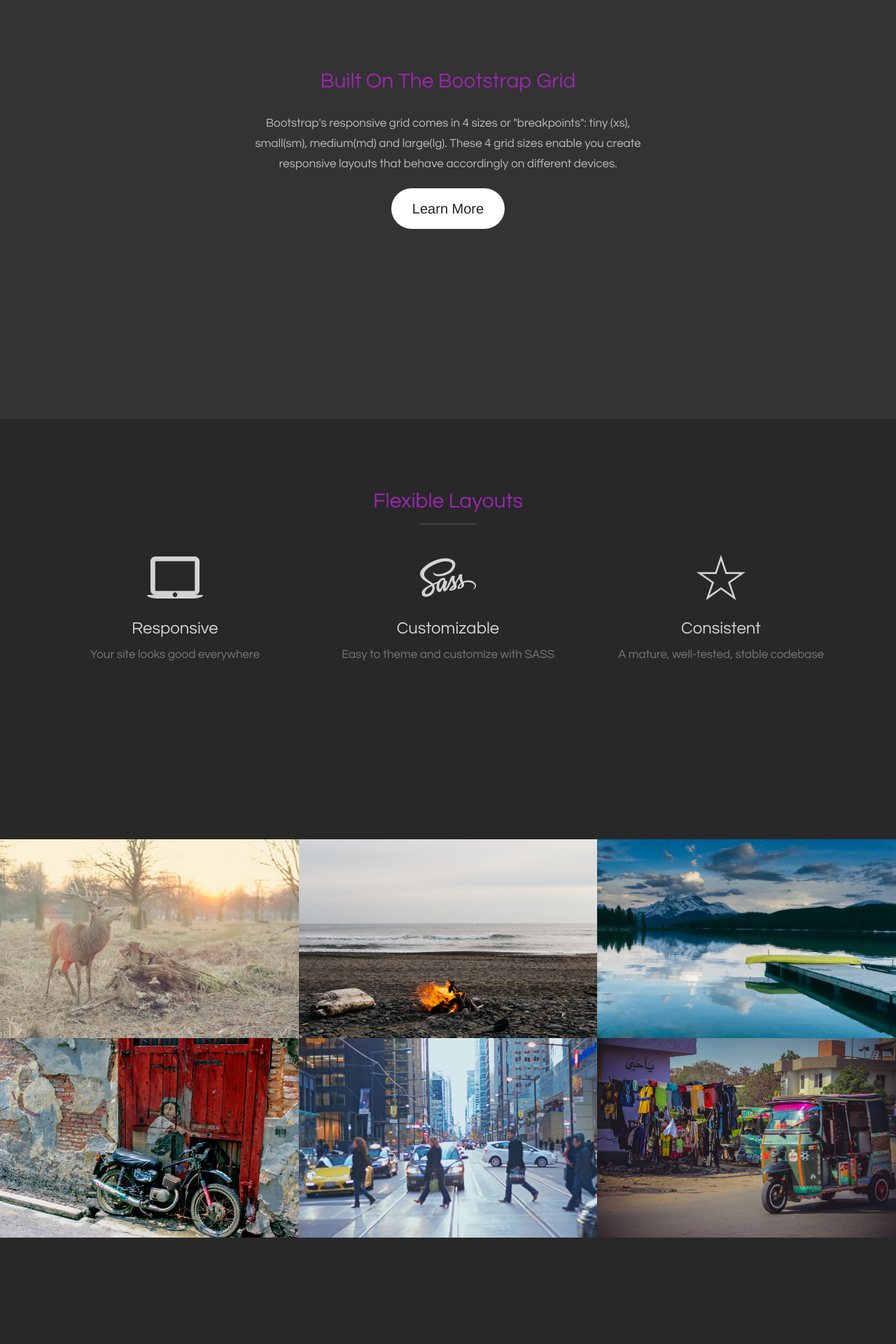
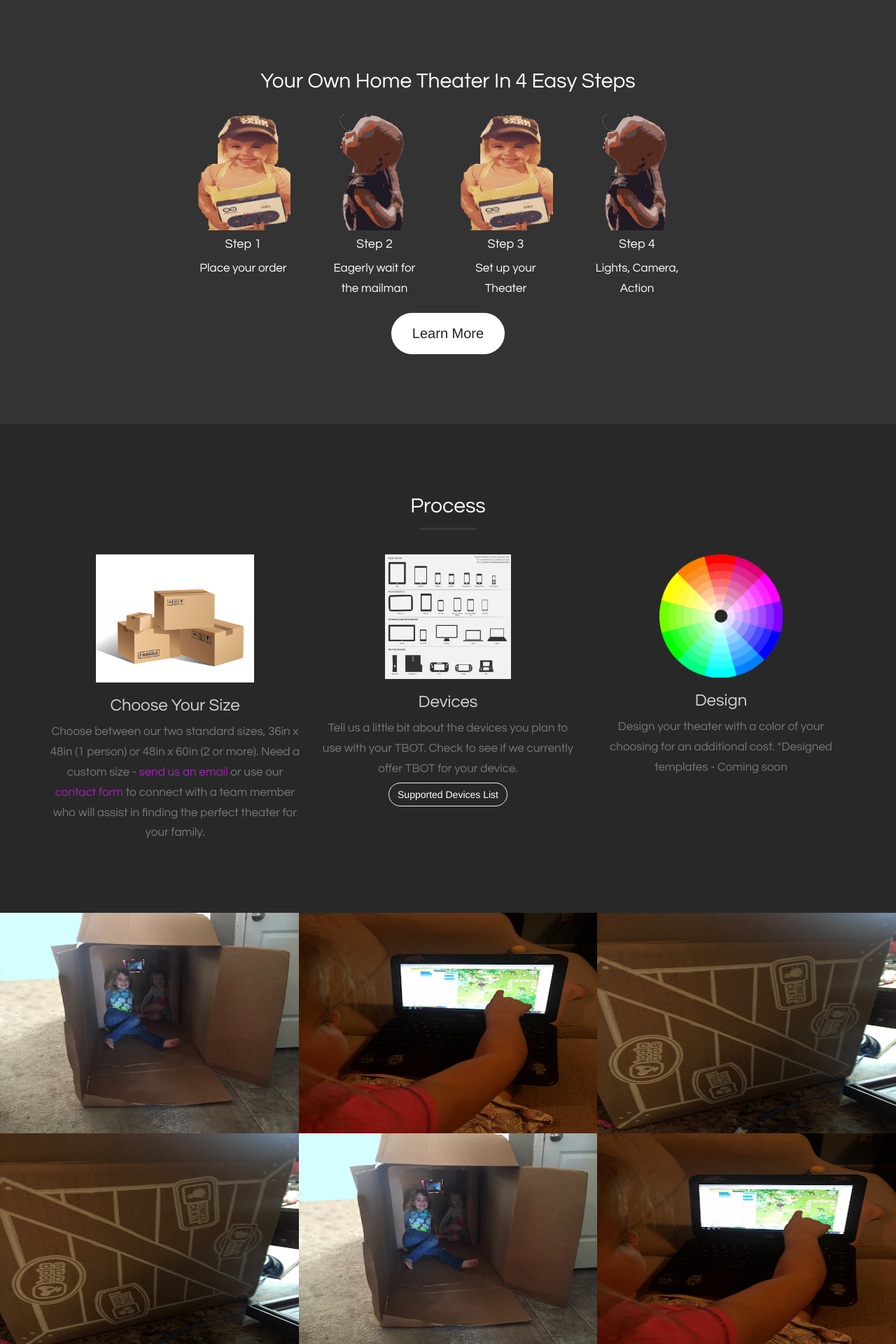
Before and after one commit to jeffboeh/Portfolio, a PHP site: page / in a window 1280 px wide. Shown: the part 801-2721 px from the top of the page at 70% size. Run offline with PHP 8.4, Linux system fonts and the light colour scheme; some libraries are stand-ins or nearby versions; some web fonts are replaced.

Commit message:
Added content

```diff
--- a/css/styles.css
+++ b/css/styles.css
@@ -93,7 +93,7 @@ img {
 }
 
 .text-primary {
-    color: #9c27b0;
+    color: #ffffff;
 }
 
 .modal-content {
@@ -164,12 +169,35 @@ footer {
     background-color: transparent;
 }
 
+.steps-bar .step1 {
+    padding-right: 5%;
+}
+
+.steps-bar .step2 {
+    padding-right: 5%;
+}
+
+.steps-bar .step3 {
+    padding-right: 5%;
+}
+
+.steps-bar .step4 {
+    padding-right: 5%;
+}
+
+.btn.btn-primary.devices {
+    margin-top: 5px !important;
+}
 
 @media(min-width:768px) {
     .navbar-default {
         border-color: transparent;
         background-color: transparent;
-        min-height: 60px;
+        max-height: 80px;
+    }
+
+    .navbar-nav {
+        margin:7.5px -15px;
     }
 
     .navbar-header > .navbar-brand {
@@ -271,10 +299,26 @@ header .header-content .inner p {
 
 #video-background.collapsing {
   display:none;
+} */
+
+.prodbutton {
+    background-color: rgb(193, 37, 37) !important;
 }
 
 footer {
     background-color:#2d2d2d;
+}
+
+img.box_sizes {
+    width: 63%;
+}
+
+img.devices-pic {
+    width: 50%;
+}
+
+img.colorwheelpic {
+    width: 49%
 }
 
 @media(min-width:768px) {
@@ -412,6 +468,8 @@ textarea {
 .gallery-box img {
     -webkit-transition: all 300ms ease-in-out;
     transition: all 300ms ease-in-out;
+    max-height: 315px;
+    min-width: 100%;
 }
 
 .no-gutter > [class*=col-] {
--- a/index.html
+++ b/index.html
@@ -41,7 +41,7 @@
                         <a class="page-scroll" href="#one">Intro</a>
                     </li>
                     <li>
-                        <a class="page-scroll" href="#two">Highlights</a>
+                        <a class="page-scroll" href="#two">Process</a>
                     </li>
                     <li>
                         <a class="page-scroll" href="#three">Gallery</a>
@@ -64,26 +64,41 @@
     <header id="first">
         <div class="header-content">
             <div class="inner">
-                <h1 class="cursive">Simple, One Page Design</h1>
-                <h4>A free landing page theme with video background</h4>
+                <h1 class="cursive">We deliver the theater experience to your doorstep, your kids deliver their imagination...</h1>
+                <h4>Just add popcorn!</h4>
+
                 <hr>
-                <a href="#video-background" id="toggleVideo" data-toggle="collapse" class="btn btn-primary btn-xl">Toggle Video</a> &nbsp; <a href="#one" class="btn btn-primary btn-xl page-scroll">Get Started</a>
+                 <a href="https://player.vimeo.com/video/213883061?autoplay=1" target="_blank" class="btn btn-primary btn-xl page-scroll prodbutton">See Product Video</a>
             </div>
         </div>
-        <video autoplay="" loop="" class="fillWidth fadeIn wow collapse in" data-wow-delay="0.5s" poster="https://s3-us-west-2.amazonaws.com/coverr/poster/Traffic-blurred2.jpg" id="video-background">
-            <source src="https://s3-us-west-2.amazonaws.com/coverr/mp4/Traffic-blurred2.mp4" type="video/mp4">Your browser does not support the video tag. I suggest you upgrade your browser.
-        </video>
     </header>
     <section class="bg-primary" id="one">
         <div class="container">
             <div class="row">
-                <div class="col-lg-6 col-lg-offset-3 col-md-8 col-md-offset-2 text-center">
-                    <h2 class="margin-top-0 text-primary">Built On The Bootstrap Grid</h2>
+                <div class="col-md-8 col-md-offset-2 text-center">
+                    <h2 class="margin-top-0 text-primary">Your Own Home Theater In 4 Easy Steps</h2>
                     <br>
-                    <p class="text-faded">
-                        Bootstrap's responsive grid comes in 4 sizes or "breakpoints": tiny (xs), small(sm), medium(md) and large(lg). These 4 grid sizes enable you create responsive layouts that behave accordingly on different devices.
-                    </p>
-                    <a href="#three" class="btn btn-default btn-xl page-scroll">Learn More</a>
+
+                    <div class="steps-bar">
+            <div class="step1 col-md-3"><img src="assets/ky.png">
+                <h4>Step 1</h4>
+                <p>Place your order</p>
+            </div>
+            <div class="step2 col-md-3"><img src="assets/piper.png">
+                <h4>Step 2</h4>
+                <p>Eagerly wait for the mailman </p>
+            </div>
+            <div class="step3 col-md-3"><img src="assets/ky.png">
+                <h4>Step 3</h4>
+                <p>Set up your Theater</p>
+            </div>
+            <div class="step4 col-md-3"><img src="assets/piper.png">
+                <h4>Step 4</h4>
+                <p>Lights, Camera, Action</p>
+            </div>
+        </div>
+
+                    <a href="#two" class="btn btn-default btn-xl page-scroll">Learn More</a>
                 </div>
             </div>
         </div>
@@ -92,7 +107,7 @@
         <div class="container">
             <div class="row">
                 <div class="col-lg-12 text-center">
-                    <h2 class="margin-top-0 text-primary">Flexible Layouts</h2>
+                    <h2 class="margin-top-0 text-primary">Process</h2>
                     <hr class="primary">
                 </div>
             </div>
@@ -100,24 +115,27 @@
         <div class="container">
             <div class="row">
                 <div class="col-lg-4 col-md-4 text-center">
-                    <div class="feature">
-                        <i class="icon-lg ion-android-laptop wow fadeIn" data-wow-delay=".3s"></i>
-                        <h3>Responsive</h3>
-                        <p class="text-muted">Your site looks good everywhere</p>
+                    <div class="feature 1">
+                        <img class="box_sizes" src="assets/boxsizes.png">
+                        <h3>Choose Your Size</h3>
+                        <p class="text-muted">Choose between our two standard sizes, 36in x 48in (1 person) or 48in x 60in (2 or more). Need a custom size - <a href="mailto:jeffvboeh@gmail.com?subject=Custom Size Request">send us an email</a> or use our <a href="#last">contact form</a> to connect with a team member who will assist in finding the perfect theater for your family.</p>
                     </div>
                 </div>
                 <div class="col-lg-4 col-md-4 text-center">
-                    <div class="feature">
-                        <i class="icon-lg ion-social-sass wow fadeInUp" data-wow-delay=".2s"></i>
-                        <h3>Customizable</h3>
-                        <p class="text-muted">Easy to theme and customize with SASS</p>
+                    <div class="feature two">
+                        <img class="devices-pic" src="assets/techdevices.png">
+                        <h3>Devices</h3>
+                        <p class="text-muted">Tell us a little bit about the devices you plan to use with your TBOT. Check to see if we currently offer TBOT for your device. </p>
+                        <div>
+                            <button type="button" data-toggle="modal" data-target="#deviceModal" class="btn btn-primary devices">Supported Devices List</button>
+                        </div>
                     </div>
                 </div>
                 <div class="col-lg-4 col-md-4 text-center">
-                    <div class="feature">
-                        <i class="icon-lg ion-ios-star-outline wow fadeIn" data-wow-delay=".3s"></i>
-                        <h3>Consistent</h3>
-                        <p class="text-muted">A mature, well-tested, stable codebase</p>
+                    <div class="feature 3">
+                        <img class="colorwheelpic" src="assets/colors.png">
+                        <h3>Design</h3>
+                        <p class="text-muted">Design your theater with a color of your choosing for an additional cost. *Designed templates - Coming soon</p>
                     </div>
                 </div>
             </div>
@@ -127,8 +145,8 @@
         <div class="container-fluid">
             <div class="row no-gutter">
                 <div class="col-lg-4 col-sm-6">
-                    <a href="#galleryModal" class="gallery-box" data-toggle="modal" data-src="./assets/deer.jpg">
-                        <img src="./assets/deer.jpg" class="img-responsive" alt="Image 1">
+                    <a href="#galleryModal" class="gallery-box" data-toggle="modal" data-src="assets/kyandpipe_fullsize.png">
+                        <img src="assets/kyandpipetbot.jpeg" class="img-responsive" alt="Image 1">
                         <div class="gallery-box-caption">
                             <div class="gallery-box-content">
                                 <div>
@@ -139,8 +157,8 @@
                     </a>
                 </div>
                 <div class="col-lg-4 col-sm-6">
-                    <a href="#galleryModal" class="gallery-box" data-toggle="modal" data-src="./assets/beach.jpg">
-                        <img src="./assets/beach.jpg" class="img-responsive" alt="Image 2">
+                    <a href="#galleryModal" class="gallery-box" data-toggle="modal" data-src="assets/kyoncomp.png">
+                        <img src="assets/kyoncomp.png" class="img-responsive" alt="Image 2">
                         <div class="gallery-box-caption">
                             <div class="gallery-box-content">
                                 <div>
@@ -152,8 +170,8 @@
                 </div>
 				<div class="clearfix hidden-lg"> </div>
                 <div class="col-lg-4 col-sm-6">
-                    <a href="#galleryModal" class="gallery-box" data-toggle="modal" data-src="./assets/lake.jpg">
-                        <img src="./assets/lake.jpg" class="img-responsive" alt="Image 3">
+                    <a href="#galleryModal" class="gallery-box" data-toggle="modal" data-src="assets/randombox.png">
+                        <img src="assets/randombox.png" class="img-responsive" alt="Image 3">
                         <div class="gallery-box-caption">
                             <div class="gallery-box-content">
                                 <div>
@@ -164,8 +182,8 @@
                     </a>
                 </div>
                 <div class="col-lg-4 col-sm-6">
-                    <a href="#galleryModal" class="gallery-box" data-toggle="modal" data-src="./assets/bike.jpg">
-                        <img src="./assets/bike.jpg" class="img-responsive" alt="Image 4">
+                    <a href="#galleryModal" class="gallery-box" data-toggle="modal" data-src="assets/randombox.png">
+                        <img src="assets/randombox.png" class="img-responsive" alt="Image 4">
                         <div class="gallery-box-caption">
                             <div class="gallery-box-content">
                                 <div>
@@ -177,8 +195,8 @@
                 </div>
 				<div class="clearfix hidden-lg"> </div>
                 <div class="col-lg-4 col-sm-6">
-                    <a href="#galleryModal" class="gallery-box" data-toggle="modal" data-src="./assets/city.jpg">
-                        <img src="./assets/city.jpg" class="img-responsive" alt="Image 5">
+                    <a href="#galleryModal" class="gallery-box" data-toggle="modal" data-src="assets/kyandpipe_fullsize.png">
+                        <img src="assets/kyandpipe_fullsize.png" class="img-responsive" alt="Image 5">
                         <div class="gallery-box-caption">
                             <div class="gallery-box-content">
                                 <div>
@@ -189,8 +207,8 @@
                     </a>
                 </div>
                 <div class="col-lg-4 col-sm-6">
-                    <a href="#galleryModal" class="gallery-box" data-toggle="modal" data-src="./assets/colors.jpg">
-                        <img src="./assets/colors.jpg" class="img-responsive" alt="Image 6">
+                    <a href="#galleryModal" class="gallery-box" data-toggle="modal" data-src="assets/kyoncomp.png">
+                        <img src="assets/kyoncomp.png" class="img-responsive" alt="Image 6">
                         <div class="gallery-box-caption">
                             <div class="gallery-box-content">
                                 <div>
@@ -209,9 +227,9 @@
                 <h2 class="text-center text-primary">Features</h2>
                 <hr>
                 <div class="media wow fadeInRight">
-                    <h3>Simple</h3>
+                    <h3>Simple and Fast</h3>
                     <div class="media-body media-middle">
-                        <p>What could be easier? Get started fast with this landing page starter theme.</p>
+                        <p>What could be easier? A 5 minute setup for hours of enjoyment for your kids while you relax (or if we're being honest.. while you get everything else you have on your plate accomplished.</p>
                     </div>
                     <div class="media-right">
                         <i class="icon-lg ion-ios-bolt-outline"></i>
@@ -219,42 +237,42 @@
                 </div>
                 <hr>
                 <div class="media wow fadeIn">
-                    <h3>Free</h3>
+                    <h3>Affordable</h3>
                     <div class="media-left">
-                        <a href="#alertModal" data-toggle="modal" data-target="#alertModal"><i class="icon-lg ion-ios-cloud-download-outline"></i></a>
+                        <a href="#alertModal" data-toggle="modal" data-target="#alertModal"><i class="icon-lg ion-cash"></i></a>
                     </div>
                     <div class="media-body media-middle">
-                        <p>Yes, please. Grab it for yourself, and make something awesome with this.</p>
+                        <p>The days of spending $50-$100 dollars on a family outing to see a movie are over. Our theaters are built with great materials that are meant to last while most importantly - not hurting your wallet. We even provide an optional add-on for your family's favorite movie theater snacks.</p>
                     </div>
                 </div>
                 <hr>
                 <div class="media wow fadeInRight">
                     <h3>Unique</h3>
                     <div class="media-body media-middle">
-                        <p>Because you don't want your Bootstrap site, to look like a Bootstrap site.</p>
+                        <p>For now, you can only choose between different color styles. However, we are currently working on a product that will allow your children to custom design a template for your TBOT that your kids can color, paint or just leave as an outline.</p>
                     </div>
                     <div class="media-right">
-                        <i class="icon-lg ion-ios-snowy"></i>
+                        <i class="icon-lg ion-ios-star-outline"></i>
                     </div>
                 </div>
                 <hr>
                 <div class="media wow fadeIn">
-                    <h3>Popular</h3>
+                    <h3>Personalized</h3>
                     <div class="media-left">
                         <i class="icon-lg ion-ios-heart-outline"></i>
                     </div>
                     <div class="media-body media-middle">
-                        <p>There's good reason why Bootstrap is the most used frontend framework in the world.</p>
+                        <p>There is nothing that kids love more than having their own things; toys, clothes, computers, phones, etc. Well... what's cooler to a kid then having their very own home movie theater that they created from scratch! Don't beleive us? Order a TBOT and watch your kid(s) imagination and creativity come to life!</p>
                     </div>
                 </div>
                 <hr>
                 <div class="media wow fadeInRight">
-                    <h3>Tested</h3>
+                    <h3>Engaging</h3>
                     <div class="media-body media-middle">
-                        <p>Bootstrap is matured and well-tested. It's a stable codebase that provides consistency.</p>
+                        <p>Whether you're desparetly trying to get dinner cooked, attempting to finish up work/errands or are just looking for a few hours of rest and relaxtion - TBOT will keep your kids engaged, having fun and learning through imagination/creativity during the process.</p>
                     </div>
                     <div class="media-right">
-                        <i class="icon-lg ion-ios-flask-outline"></i>
+                        <i class="icon-lg ion-happy-outline"></i>
                     </div>
                 </div>
             </div>
@@ -263,43 +281,26 @@
     <aside class="bg-dark">
         <div class="container text-center">
             <div class="call-to-action">
-                <h2 class="text-primary">Get Started</h2>
-                <a href="http://www.bootstrapzero.com/bootstrap-template/landing-zero" target="ext" class="btn btn-default btn-lg wow flipInX">Free Download</a>
+                <h2 class="text-primary">Ordering Process</h2>
+                <p class="order_process">We are currently working on our online ordering system. To place your order today, please use our contact form below or give us a call between 8am-6pm EST.</p>
+                <br>
+                <p>Additionally, if you aren't sure where to start, what sizes you'll need for your family, or what your device sizes are - please <a href="mailto:jeffvboeh@gmail.com?subject= Assistance Needed">send us an email</a> or use the contact form and begin your message with: Questions/Assistance needed:</p>
             </div>
             <br>
-            <hr/>
+
             <br>
-            <div class="row">
-                <div class="col-lg-10 col-lg-offset-1">
-                    <div class="row">
-                        <h6 class="wide-space text-center">BOOTSTRAP IS BASED ON THESE STANDARDS</h6>
-                        <div class="col-sm-3 col-xs-6 text-center">
-                            <i class="icon-lg ion-social-html5-outline" title="html 5"></i>
-                        </div>
-                        <div class="col-sm-3 col-xs-6 text-center">
-                            <i class="icon-lg ion-social-sass" title="sass"></i>
-                        </div>
-                        <div class="col-sm-3 col-xs-6 text-center">
-                            <i class="icon-lg ion-social-javascript-outline" title="javascript"></i>
-                        </div>
-                        <div class="col-sm-3 col-xs-6 text-center">
-                            <i class="icon-lg ion-social-css3-outline" title="css 3"></i>
-                        </div>
-                    </div>
-                </div>
-            </div>
         </div>
     </aside>
     <section id="last">
         <div class="container">
             <div class="row">
                 <div class="col-lg-8 col-lg-offset-2 text-center">
-                    <h2 class="margin-top-0 wow fadeIn">Get in Touch</h2>
+                    <h2 class="margin-top-0 wow fadeIn">Order Yours Today</h2>
                     <hr class="primary">
-                    <p>We love feedback. Fill out the form below and we'll get back to you as soon as possible.</p>
+                    <p>Fill out the form below to get started and we'll get back to you as soon as possible!</p>
                 </div>
                 <div class="col-lg-10 col-lg-offset-1 text-center">
-                    <form class="contact-form row">
+                    <form id="gform" method="POST" action="https://script.google.com/macros/s/AKfycbzdQ99_-r8IBHjg_rWdq0pJJxFMRrZFBkzHRHql4hYnyiXPQfU/exec" class="contact-form row">
                         <div class="col-md-4">
                             <label></label>
                             <input type="text" class="form-control" placeholder="Name">
@@ -314,7 +315,7 @@
                         </div>
                         <div class="col-md-12">
                             <label></label>
-                            <textarea class="form-control" rows="9" placeholder="Your message here.."></textarea>
+                            <textarea class="form-control" rows="9" placeholder="Your message here.. *Eg: I am interested in ordering style A - 36in x 48in and would like it to be purple."></textarea>
                         </div>
                         <div class="col-md-4 col-md-offset-4">
                             <label></label>
@@ -403,16 +404,39 @@
         </div>
         </div>
     </div>
+
+<div id="deviceModal" class="modal fade" tabindex="-1" role="dialog" aria-hidden="true">
+        <div class="modal-dialog modal-md">
+        <div class="modal-content">
+            <div class="modal-body">
+                <h2 class="text-center">Device List</h2>
+                <p class="text-center">We currently support the following devices:</p>
+                <ul class="supported_devices_list">
+                <li><p>Iphone 5  <i class="icon-large ion-iphone"></i></p></li>
+                <li><p>Iphone 6  <i class="icon-large ion-iphone"></i></p></li>
+                <li><p>Iphone 7  <i class="icon-large ion-iphone"></i></p></li>
+                <li><p>Ipad Mini <i class="icon-large ion-ipad"></i></p></li>
+                <li><p>Ipad Pro  <i class="icon-large ion-ipad"></i></p></li>
+                <li><p>Kindle Fire  <i class="icon-large ion-laptop"></i></p></li>
+                </ul>
+                <p class="text-center"></p>
+                <br/>
+                <button class="btn btn-primary btn-lg center-block" data-dismiss="modal" aria-hidden="true">OK <i class="ion-android-close"></i></button>
+            </div>
+        </div>
+        </div>
+    </div>
+
     <div id="alertModal" class="modal fade" tabindex="-1" role="dialog" aria-hidden="true">
         <div class="modal-dialog modal-sm">
         <div class="modal-content">
-        	<div class="modal-body">
-        		<h2 class="text-center">Nice Job!</h2>
-        		<p class="text-center">You clicked the button, but it doesn't actually go anywhere because this is only a demo.</p>
-        		<p class="text-center"><a href="http://www.bootstrapzero.com">Learn more at BootstrapZero</a></p>
+        	<div id="thankyou_message" class="modal-body">
+        		<h2 class="text-center">Thank you!</h2>
+        		<p class="text-center">We have received your message and will be in touch soon.</p>
         		<br/>
         		<button class="btn btn-primary btn-lg center-block" data-dismiss="modal" aria-hidden="true">OK <i class="ion-android-close"></i></button>
         	</div>
+        </div>
         </div>
         </div>
     </div>
@@ -424,5 +448,8 @@
     <script src="./js/scripts.js"></script>
     <script src="./react-bootstrap.js"></script>
 <script src="./react-bootstrap.min.js"></script>
+<script data-cfasync="false" type="text/javascript"
+src="https://cdn.rawgit.com/dwyl/html-form-send-email-via-google-script-without-server/master/form-submission-handler.js"></script>
+
   </body>
 </html>
```
Also changed, not shown: other parts of css/styles.css (+86 -9 lines), assets/boxsizes.png (added), assets/colors.png (added), assets/curtain.png (added), assets/curtain2.png (added), assets/ky.png (added), assets/kyandpipe_fullsize.png (added), assets/kyandpipetbot.jpeg (added), assets/kyandpipetbot1.png (added), assets/kyoncomp.png (added), assets/piper.png (added), assets/randombox.png (added), assets/techdevices.jpg (added), assets/techdevices.png (added), 3 other files.
